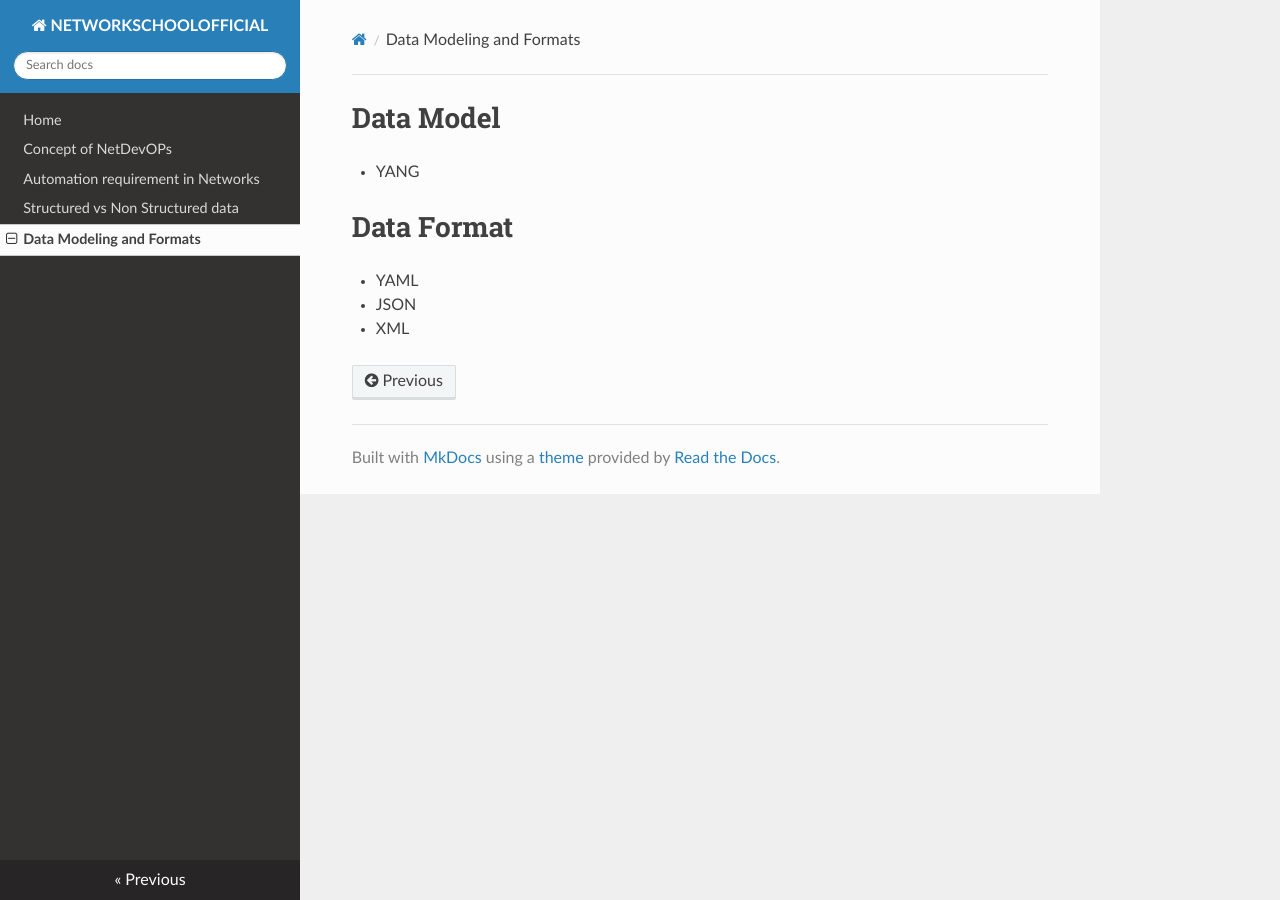
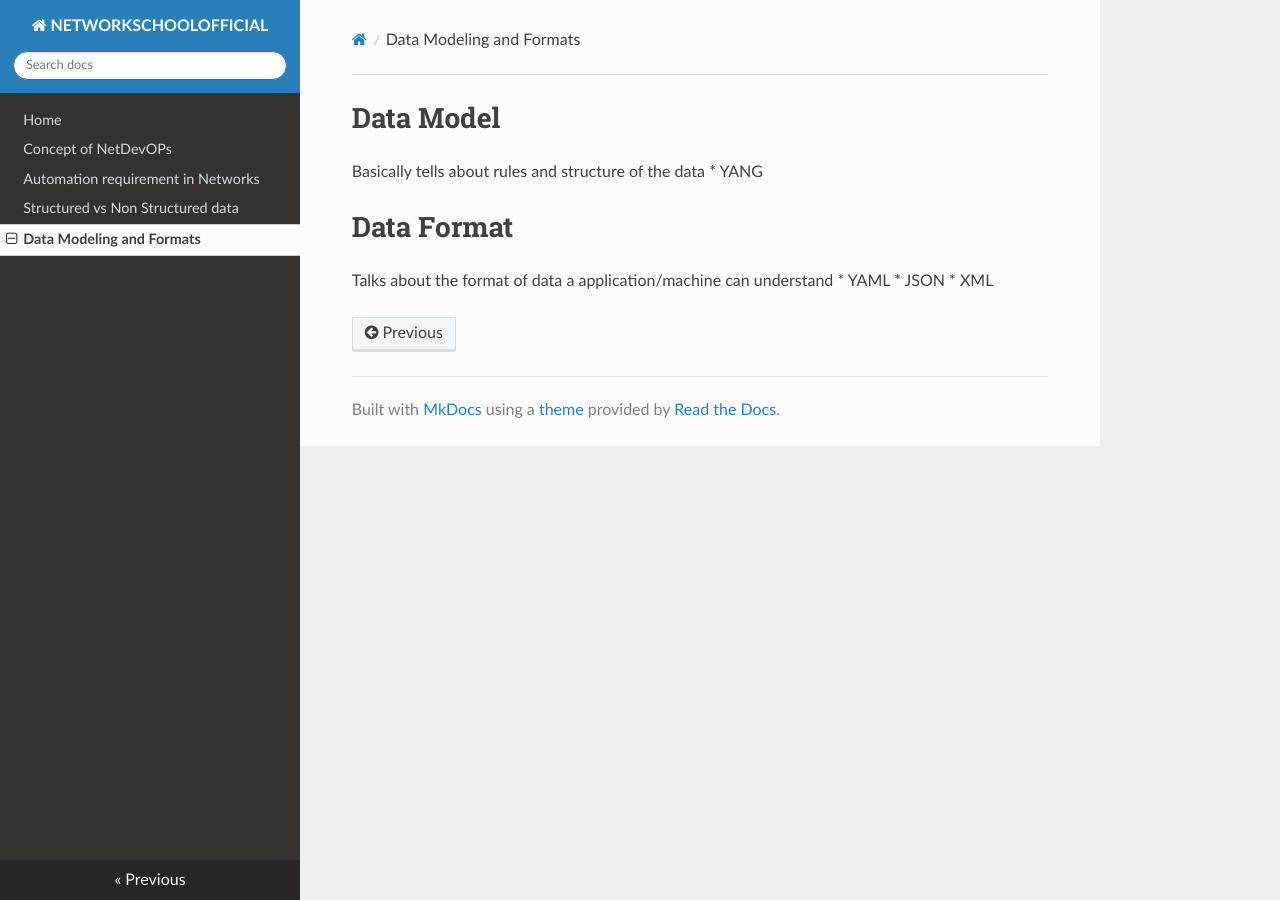
Before and after one commit to risingrohit/DevNetNotes, an MkDocs documentation site: the page built from docs/modeling.md, in a window 1280 px wide. Built offline with MkDocs 1.6.1, drawn with Linux system fonts in a browser that asks for light colours; nearby versions of some CDN libraries.

Commit message:
second commit

```diff
--- a/docs/modeling.md
+++ b/docs/modeling.md
@@ -1,7 +1,10 @@
 # Data Model
+Basically tells about rules and structure of the data
 * YANG
 
+
 # Data Format
+Talks about the format of data a application/machine can understand
 * YAML
 * JSON
 * XML
```
